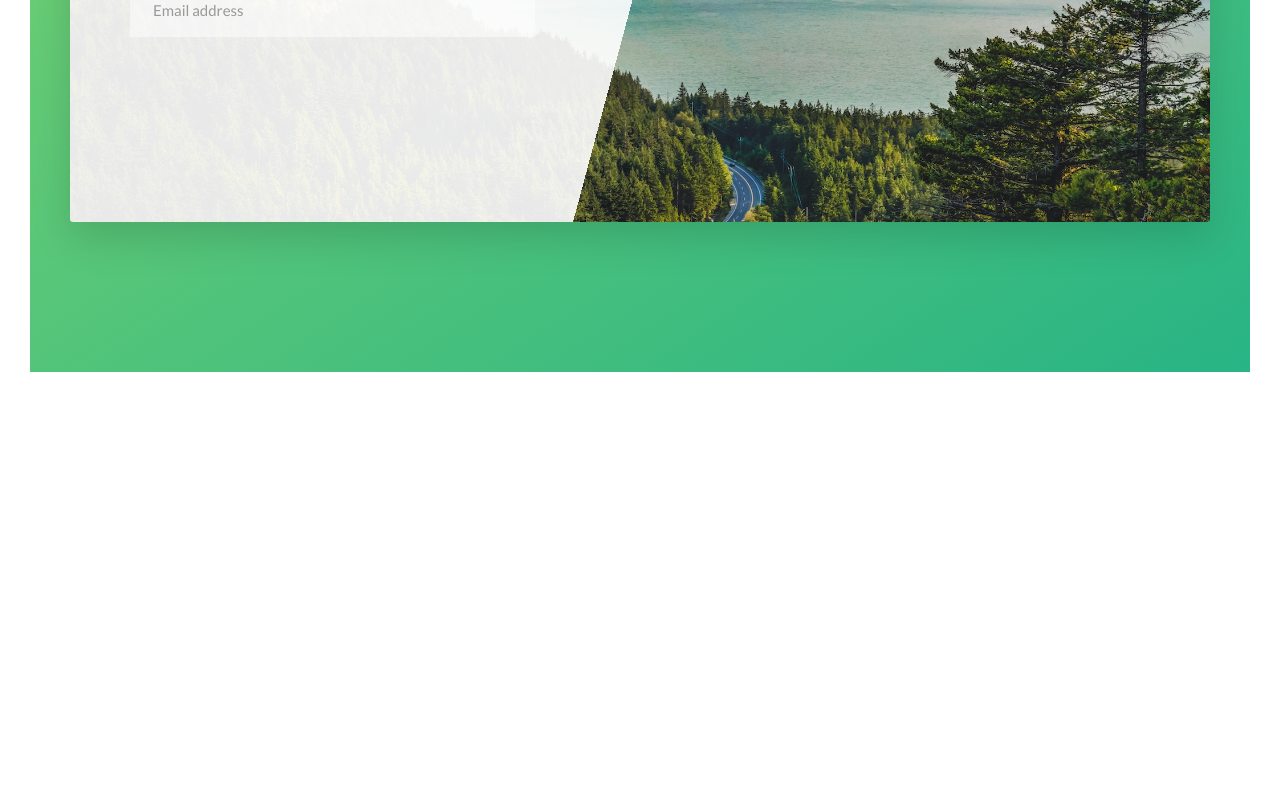
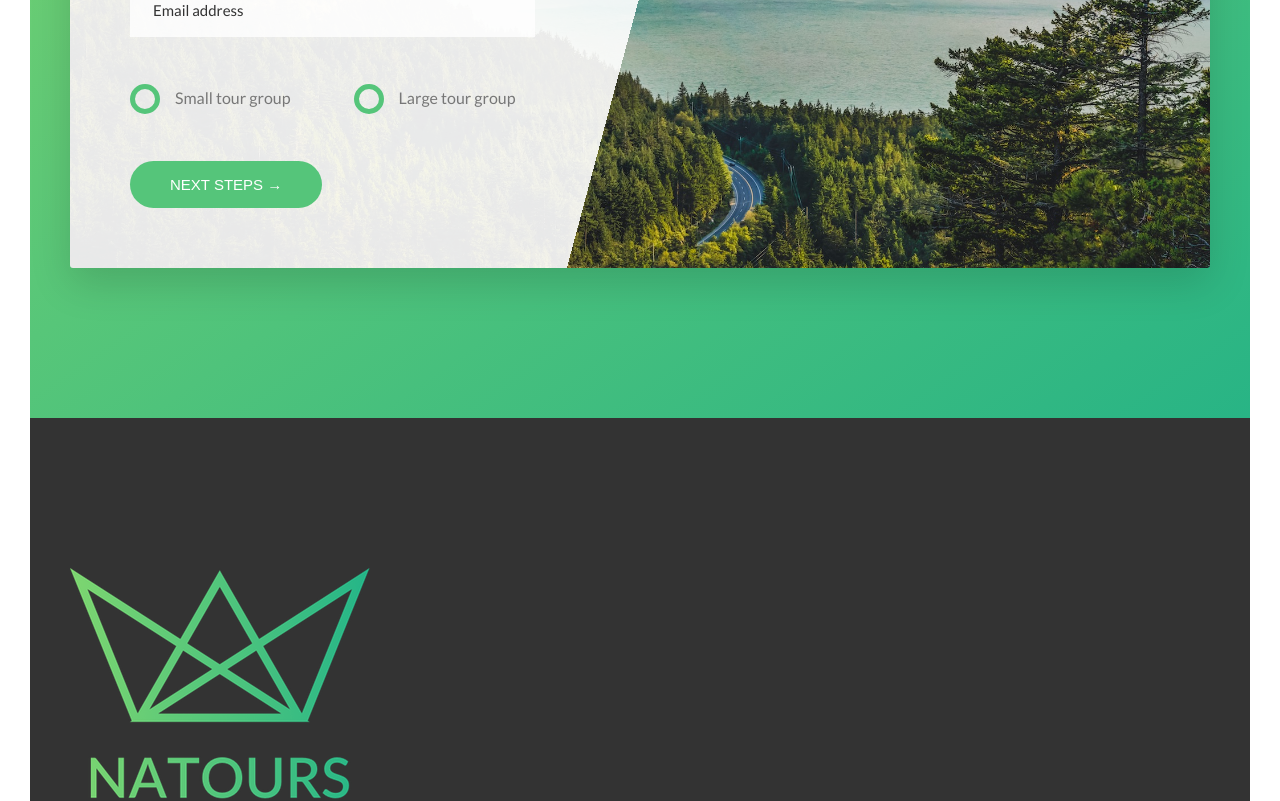
Before and after one commit to MatheusTrinca/natours-sass, a website: page index.html in a window 1280 px wide. Shown: the part 4860-5661 px from the top of the page. Before the commit the page ends 5262 px from the top, so only its background shows below. Drawn offline with Linux system fonts and the light colour scheme.

Commit message:
finalizado form

```diff
--- a/index.html
+++ b/index.html
@@ -316,12 +316,58 @@
                   />
                   <label for="email" class="form__label">Email</label>
                 </div>
+                <div class="form__group">
+                  <div class="form__radio-group">
+                    <input
+                      type="radio"
+                      class="form__radio-input"
+                      id="small"
+                      name="size"
+                    />
+                    <label for="small" class="form__radio-label">
+                      <span class="form__radio-button"></span>
+                      Small tour group
+                    </label>
+                  </div>
+                  <div class="form__radio-group">
+                    <input
+                      type="radio"
+                      class="form__radio-input"
+                      id="large"
+                      name="size"
+                    />
+                    <label for="large" class="form__radio-label">
+                      <span class="form__radio-button"></span>
+                      Large tour group
+                    </label>
+                  </div>
+                </div>
+                <div class="form__group">
+                  <button class="btn btn--green u-margin-top-medium">
+                    Next Steps &rarr;
+                  </button>
+                </div>
               </form>
             </div>
           </div>
         </div>
       </section>
     </main>
+    <footer class="footer">
+      <div class="row">
+        <div class="footer__logo-box">
+          <img
+            src="./img/logo-green-2x.png"
+            alt="Footer Logo"
+            class="footer__logo"
+          />
+        </div>
+      </div>
+      <div class="row">
+        <div class="col-1-of-2">LADO 1</div>
+        <div class="col-1-of-2">LADO 2</div>
+      </div>
+    </footer>
 
     <!-- <section class="grid-test">
       <div class="row">
--- a/sass/abstracts/_variables.scss
+++ b/sass/abstracts/_variables.scss
@@ -10,6 +10,7 @@ $color-tertiary-dark: #5643fa;
 
 $color-grey-dark: #777;
 $color-grey-dark-2: #999;
+$color-grey-dark-2: #333;
 $color-grey-light-1: #f7f7f7;
 $color-grey-light-2: #eee;
 
--- a/sass/base/_utilities.scss
+++ b/sass/base/_utilities.scss
@@ -1,20 +1,24 @@
 .u-center-text {
-  text-align: center;
+  text-align: center !important;
 }
 
 .u-margin-bottom-small {
-  margin-bottom: 1.5rem;
+  margin-bottom: 1.5rem !important;
 }
 .u-margin-bottom-medium {
-  margin-bottom: 4rem;
+  margin-bottom: 4rem !important;
 }
 .u-margin-bottom-big {
-  margin-bottom: 8rem;
+  margin-bottom: 8rem !important;
+}
+
+.u-margin-top-medium {
+  margin-top: 3rem !important;
 }
 
 .u-margin-top-big {
-  margin-top: 8rem;
+  margin-top: 8rem !important;
 }
 .u-margin-top-huge {
-  margin-top: 10rem;
+  margin-top: 10rem !important;
 }
--- a/sass/components/_button.scss
+++ b/sass/components/_button.scss
@@ -1,4 +1,5 @@
 .btn {
+  &,
   &:link,
   &:visited {
     text-decoration: none;
@@ -8,6 +9,10 @@
     border-radius: 100px;
     transition: all 0.2s;
     position: relative;
+
+    // Estilos para o <button>
+    border: none;
+    cursor: pointer;
   }
 
   &:hover {
@@ -20,7 +25,8 @@
     }
   }
 
-  &:active {
+  &:active,
+  &:focus {
     transform: translateY(-1px);
     box-shadow: 0 5px 10px rgba($color-black, 0.2);
   }
--- /dev/null
+++ b/sass/components/_footer.scss
@@ -0,0 +1,4 @@
+.footer {
+  padding: 15rem 0;
+  background-color: $color-grey-dark-2;
+}
--- a/sass/components/_form.scss
+++ b/sass/components/_form.scss
@@ -8,7 +8,7 @@
     font-family: inherit;
     color: inherit;
     padding: 1.5rem 2rem;
-    background-color: rgba($color-white, 0.5);
+    background-color: rgba($color-white, 0.8);
     width: 90%;
     display: block;
     border: 3px solid transparent;
@@ -43,4 +43,53 @@
     visibility: hidden;
     transform: translateY(-4rem);
   }
+
+  &__radio-group {
+    width: 49%;
+    display: inline-block;
+  }
+
+  &__radio-label {
+    font-size: $default-font-size;
+    cursor: pointer;
+    padding-left: 4.5rem;
+    position: relative;
+  }
+
+  &__radio-input {
+    display: none;
+  }
+
+  &__radio-button {
+    width: 3rem;
+    height: 3rem;
+    border: 5px solid $color-primary;
+    border-radius: 50%;
+    display: inline-block;
+    position: absolute;
+    top: -0.4rem;
+    left: 0;
+
+    &::after {
+      content: '';
+      display: block;
+      position: absolute;
+      top: 50%;
+      left: 50%;
+      transform: translate(-50%, -50%);
+      width: 1.3rem;
+      height: 1.3rem;
+      background-color: $color-primary;
+      border-radius: 50%;
+      opacity: 0;
+    }
+  }
+
+  &__radio-input:checked ~ &__radio-label &__radio-button::after {
+    opacity: 1;
+  }
+
+  button {
+    font-size: 1.5rem;
+  }
 }
--- a/sass/layouts/_header.scss
+++ b/sass/layouts/_header.scss
@@ -14,7 +14,7 @@
 
   &__text-box {
     position: absolute;
-    top: 50%;
+    top: 42%;
     left: 50%;
     transform: translate(-50%, -50%);
     text-align: center;
--- a/sass/main.scss
+++ b/sass/main.scss
@@ -14,6 +14,7 @@
 @import 'components/story';
 @import 'components/bg-video';
 @import 'components/form';
+@import 'components/footer';
 
 @import 'layouts/header';
 @import 'layouts/grid';
--- a/sass/pages/home.scss
+++ b/sass/pages/home.scss
@@ -54,7 +54,7 @@
     ),
     url('../../img/nat-10.jpg');
   background-size: cover;
-  height: 50rem;
+
   border-radius: 3px;
   box-shadow: 0 1.5rem 4rem rgba($color-black, 0.15);
 
```
Also changed, not shown: css/style.css, 1 other file.
